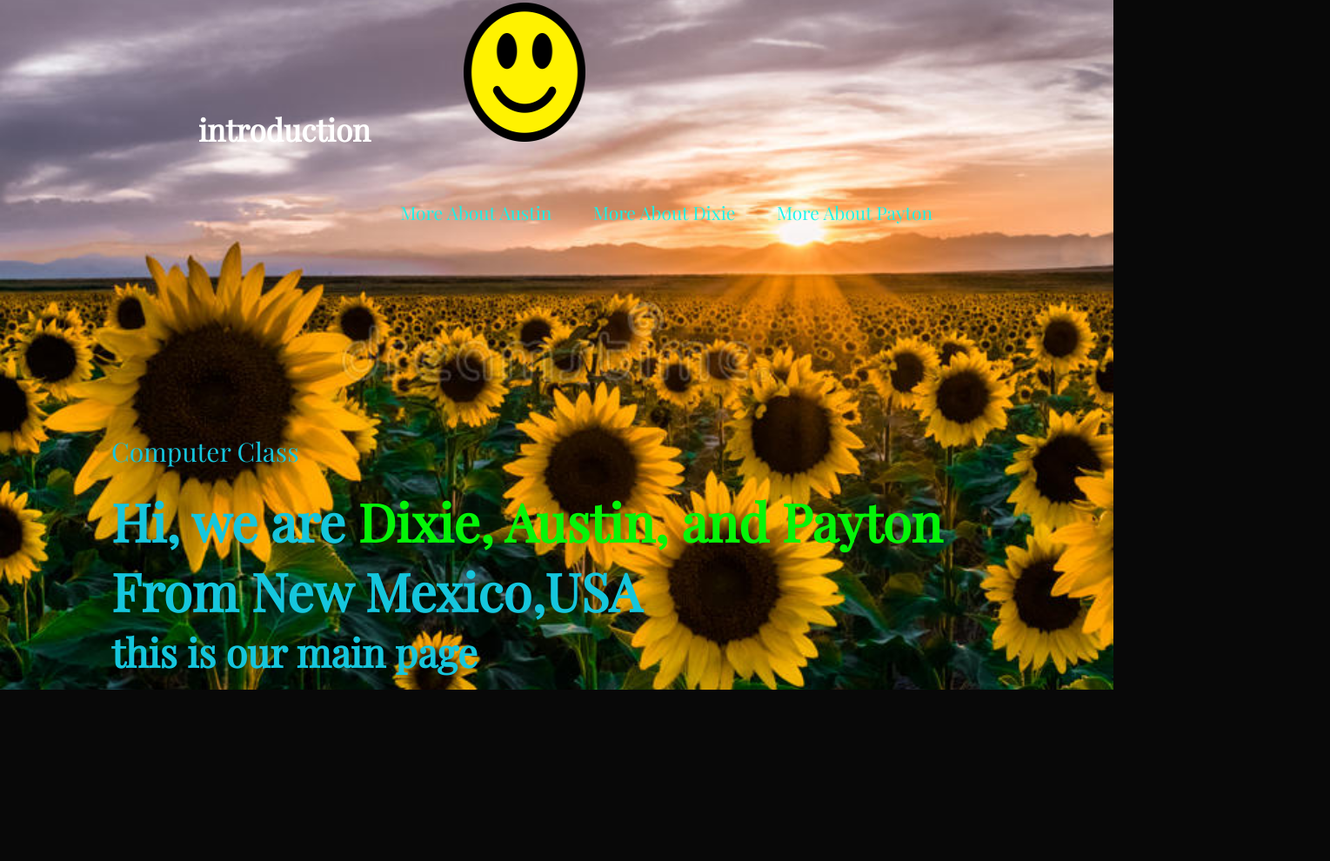
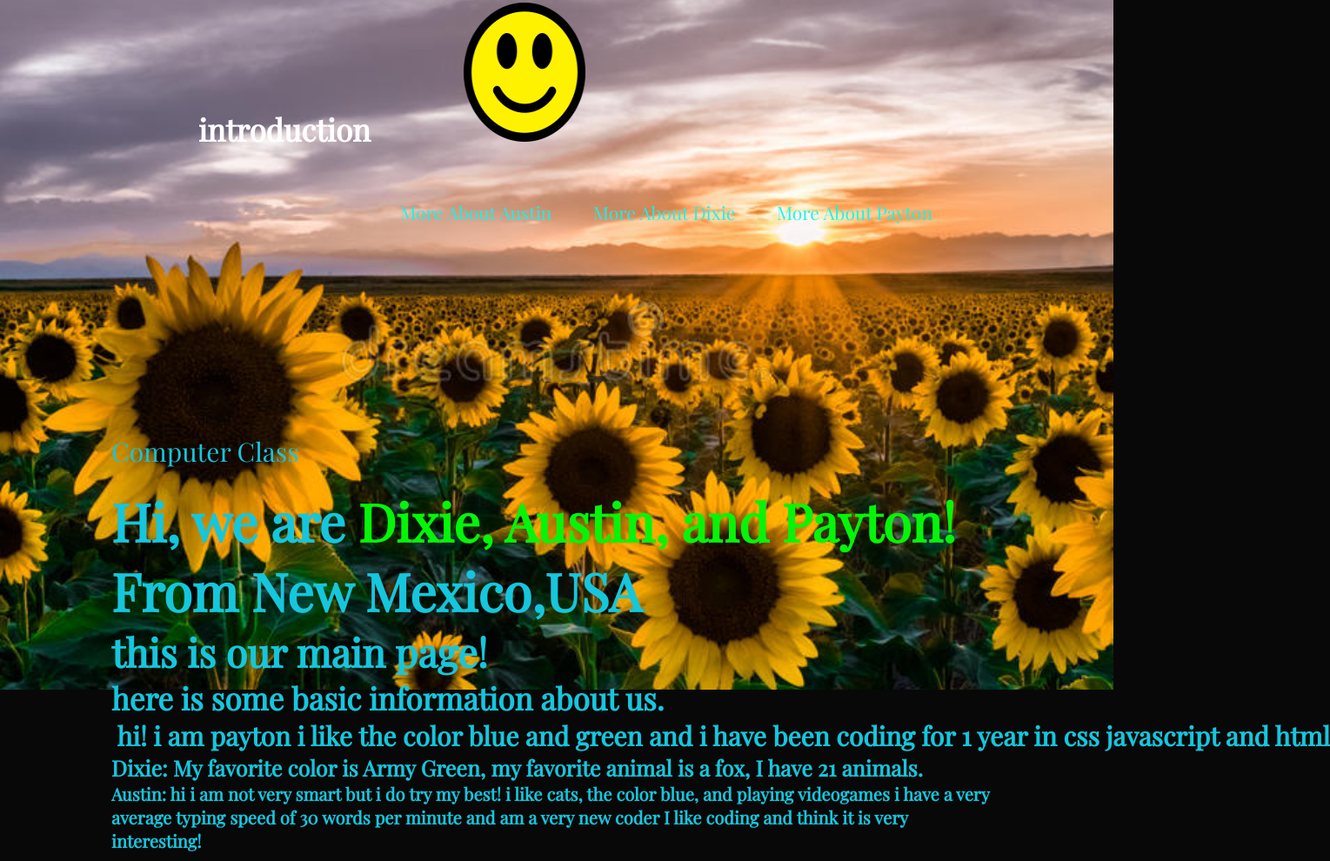
Before and after one commit to somerandomkidy/main-website-, a plain HTML site: page index.html in a window 1280 px wide. Shown: the part 7-997 px from the top of the page at 87% size, 1529 px wide, since content can reach past the window. Before the commit the page ends 800 px from the top, so only its background shows below. Drawn offline with nearby package versions, Linux system fonts and the light colour scheme.

Commit message:
Add files via upload

```diff
--- a/index.html
+++ b/index.html
@@ -4,7 +4,7 @@
     <meta charset="UTF-8">
     <meta http-equiv="X-UA-Compatible" content="IE=edge">
     <meta name="viewport" content="width=device-width, initial-scale=1.0">
-    <title>Document</title>
+    <title>Austin, Dixie, and Payton's Profolio </title>
     <link rel="stylesheet" href="styles.css">
     <script src="http://kit.fontawesome.com/a076d05399.js"></script>
 </head>
@@ -18,19 +18,22 @@
             <img src="smile.webp" class="logo">
             <ul>
 
-                <li><a href="#"> More About Austin</a></li>
+                <li><a href="https://somerandomkidy.github.io/somerandomkidy/"> More About Austin</a></li>
                 <li><a href="#"> More About Dixie</a></li>
                 <li><a href="#"> More About Payton</a></li>
             </ul>
        </nav>
         <div class="header-text">
             <p>Computer Class</p>
-            <h1>Hi, we are <span>Dixie, Austin, and Payton</span><br>From New Mexico,USA</h1>
-            <h2>this is our main page</h2>
+            <h1>Hi, we are <span>Dixie, Austin, and Payton!</span><br>From New Mexico,USA</h1>
+            <h2>this is our main page!</h2>
+            <h3>here is some basic information about us.</h3>
+            <h4><pre> hi! i am payton i like the color blue and green and i have been coding for 1 year in css javascript and html</pre></h4>
+            <h5>Dixie: My favorite color is Army Green, my favorite animal is a fox, I have 21 animals.</h5>
+            <h6>Austin: hi i am not very smart but i do try my best! i like cats, the color blue, and playing videogames i have a very average typing speed of 30 words per minute and am a very new coder I like coding and think it is very interesting!</h6>
+
         </div>
     </div>
 <!----------------about-->
-
-
 </body>
 </html>
```
